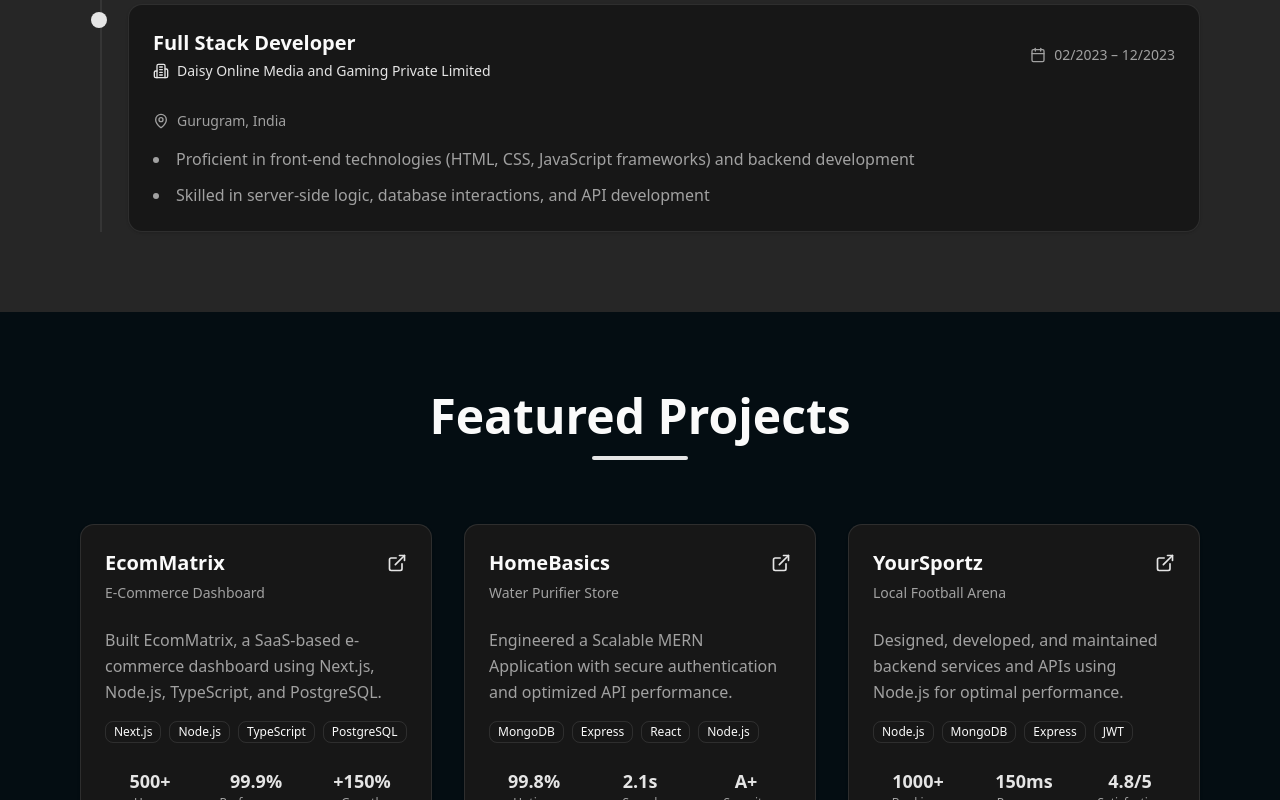
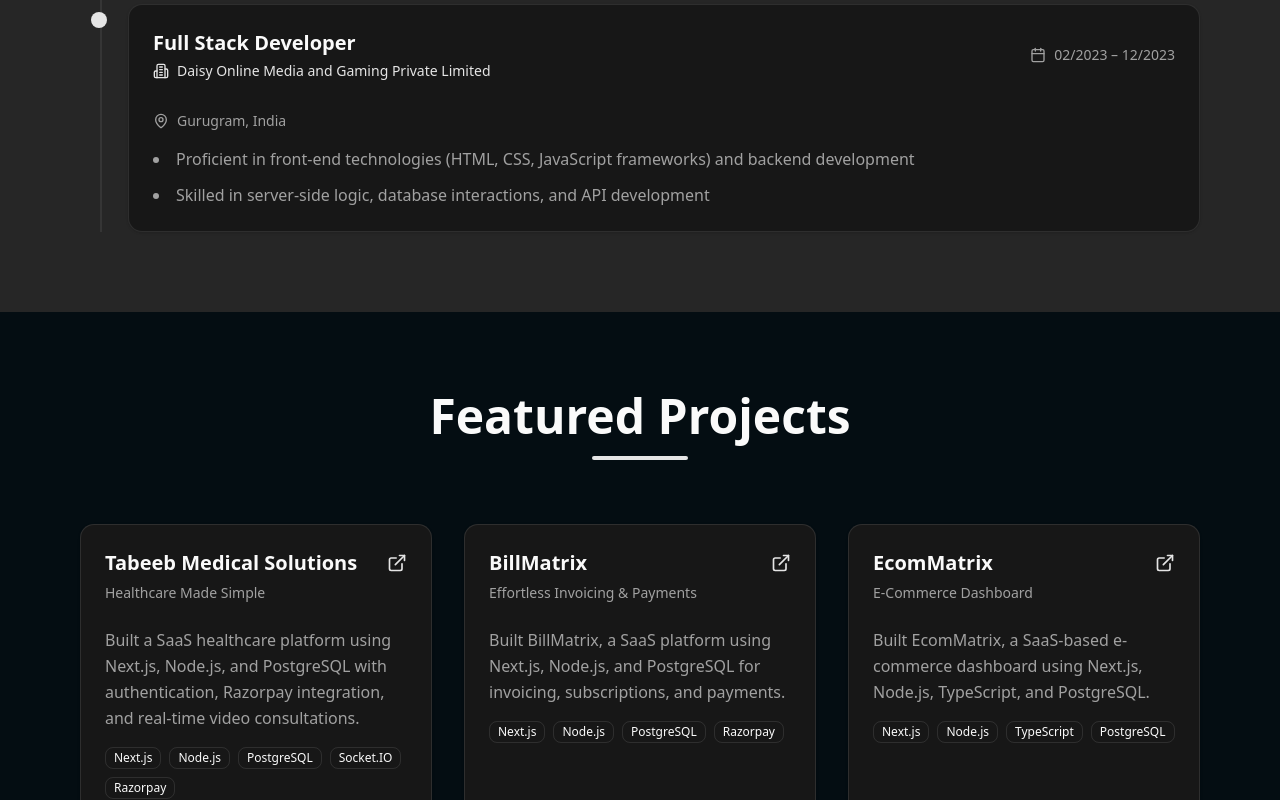
Before and after one commit to Abrarhussaindar/portfolio, a Next.js app: page / in a window 1280 px wide. Shown: the part 2000-2800 px from the top of the page. Built offline with nearby package versions, Linux system fonts and the light colour scheme.

Commit message:
upated projects

```diff
--- a/src/data/portfolioData.ts
+++ b/src/data/portfolioData.ts
@@ -12,6 +12,34 @@ export const skillsData = [
 ];
 
 export const projects = [
+    {
+        title: "Tabeeb Medical Solutions",
+        subtitle: "Healthcare Made Simple",
+        period: "03/2025 – present",
+        description: "Built a SaaS healthcare platform using Next.js, Node.js, and PostgreSQL with authentication, Razorpay integration, and real-time video consultations.",
+        features: [
+            "Real-time video consultations via WebRTC & sockets",
+            "In-clinic/online appointment booking",
+            "Digital prescriptions & doctor-patient chat"
+        ],
+        link: "https://tabeeb.co.in",
+        tech: ["Next.js", "Node.js", "PostgreSQL", "Socket.IO", "Razorpay"],
+        metrics: { consultations: "200+", uptime: "99.9%", feedback: "4.7/5" }
+    },
+    {
+        title: "BillMatrix",
+        subtitle: "Effortless Invoicing & Payments",
+        period: "02/2025 – present",
+        description: "Built BillMatrix, a SaaS platform using Next.js, Node.js, and PostgreSQL for invoicing, subscriptions, and payments.",
+        features: [
+            "Role-based dashboards for invoice & inventory management",
+            "Integrated subscriptions and payment tracking",
+            "Revenue and invoice analytics module"
+        ],
+        link: "https://billmatrix.in",
+        tech: ["Next.js", "Node.js", "PostgreSQL", "Razorpay"],
+        metrics: { invoices: "1K+", accuracy: "99.95%", analytics: "Real-time" }
+    },
     {
         title: "EcomMatrix",
         subtitle: "E-Commerce Dashboard",
@@ -53,8 +81,10 @@ export const projects = [
         link: "https://yoursportz.in",
         tech: ["Node.js", "MongoDB", "Express", "JWT"],
         metrics: { bookings: "1000+", response: "150ms", satisfaction: "4.8/5" }
-    }
+    },
+
 ];
+
 
 export const experiences = [
     {
```
